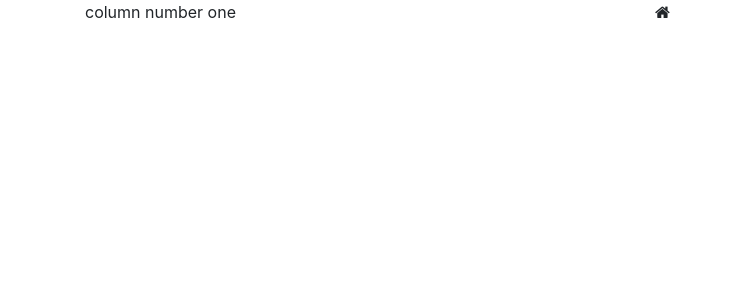
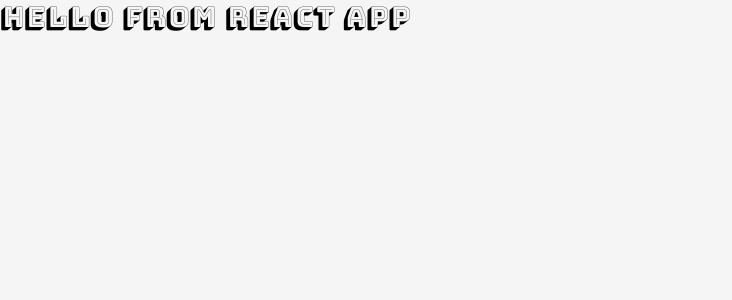
Before and after one commit to CooperHiggins/react-socks-app, a React (Create React App) app: page / in a window 1280 px wide. Shown: the top 300 px of the page, without its empty margins (0-732 px from the left). Built offline with nearby package versions, Linux system fonts and the light colour scheme; the HTML template or start-up script is replaced by a standard one.

Commit message:
created components directory finished app.css styles

```diff
--- a/src/App.css
+++ b/src/App.css
@@ -7,6 +7,15 @@
 }
 
 body {
-  font-family: 'Bungee Shade', cursive;
+  font-family: 'Bungee Shade', cursive !important;
+  background: var(--mainWhite) !important;
+  color: var(--black) !important;
+}
 
+h1 {
+  letter-spacing: 0.3rem;
 }
+
+.title-text {
+  font-family: 'Trebuchet MS', 'Lucida Sans Unicode', 'Lucida Grande', 'Lucida Sans', Arial, sans-serif;
+}
--- a/src/App.js
+++ b/src/App.js
@@ -4,18 +4,9 @@
 
 function App() {
   return (
-    <div className="container">
-      <div className="row">
-          <div className="col-6">
-              column number one
-          </div>
-          <div className="col-6">
-              <span>
-                <i className="fa fa-home" />
-              </span>
-          </div>
-      </div>
-    </div>
+    <React.Fragment>
+      <h3>Hello from react app</h3>
+    </React.Fragment>
   );
 }
 
```
